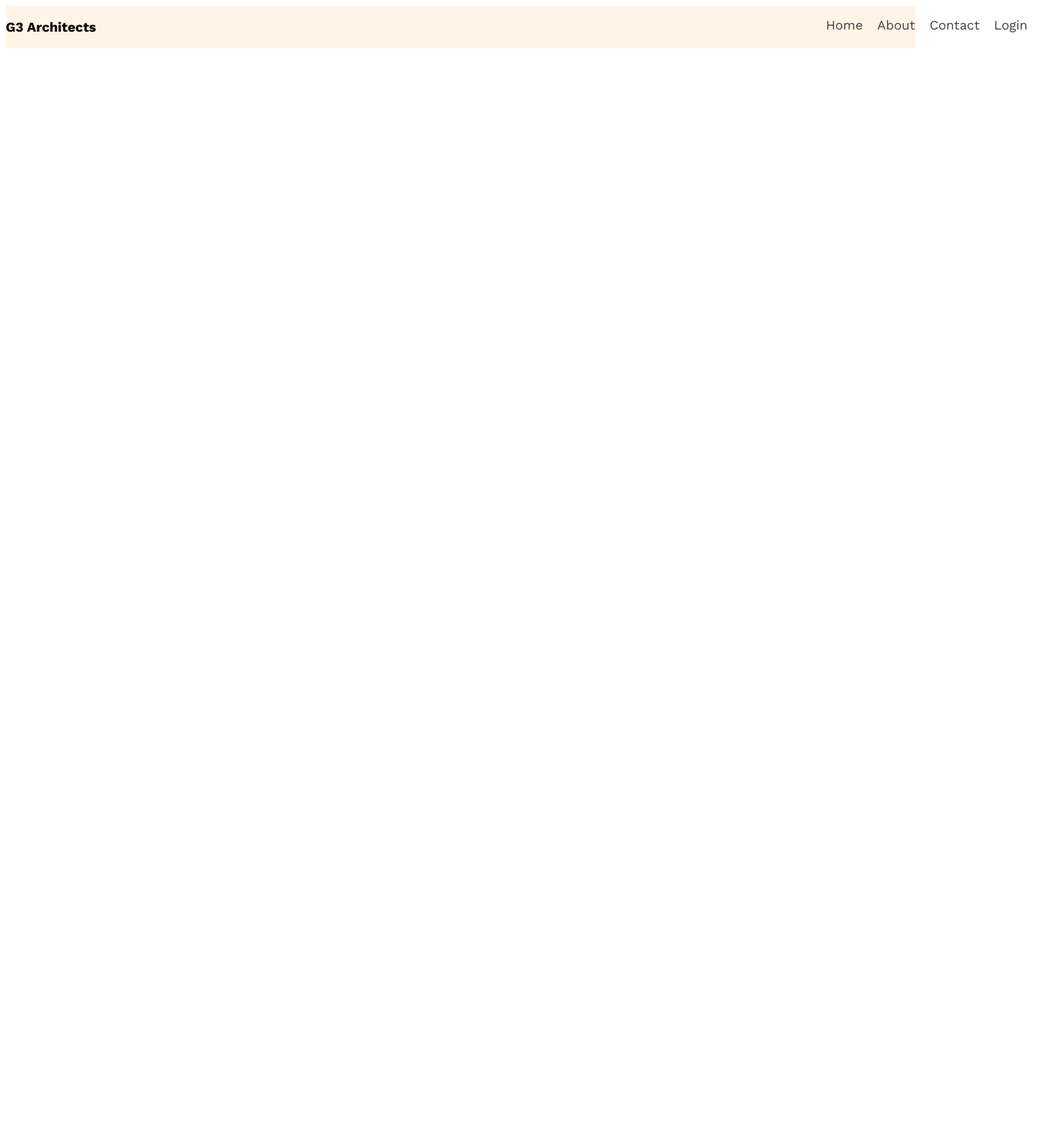
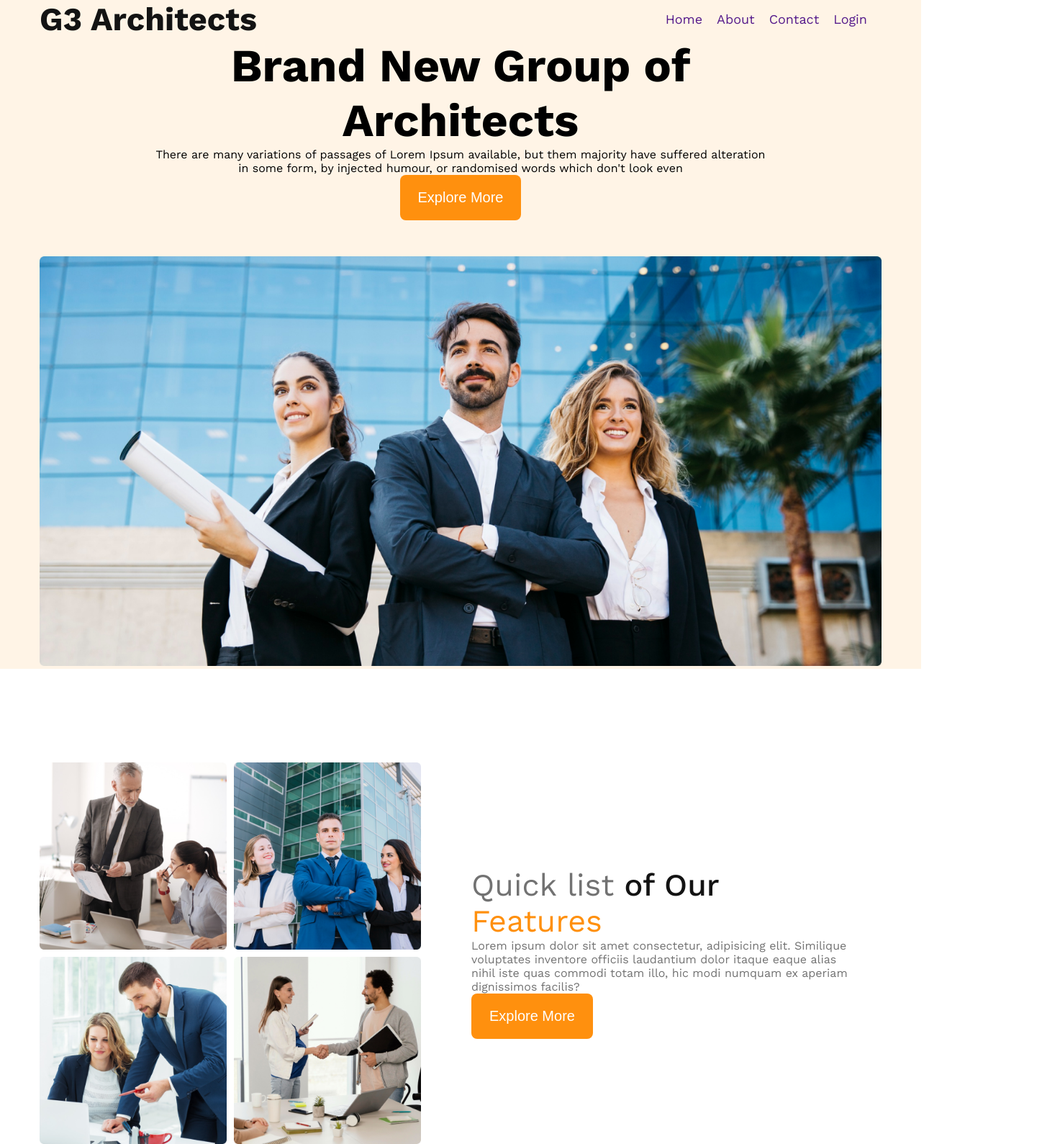
Before and after one commit to diponchakma1/g3-architects-website, a plain HTML site: page index.html in a window 1280 px wide. Shown: the whole page at 72% size, 1448 px wide, since content can reach past the window. Before the commit the page ends 800 px from the top, so only its background shows below. Drawn offline with nearby package versions, Linux system fonts and the light colour scheme.

Commit message:
our feature section added with simple responsive

```diff
--- a/index.html
+++ b/index.html
@@ -11,7 +11,7 @@
 <body class="work-sans-font">
     <header class="bg-light">
         <nav class="navbar display-flex">
-            <h3 class="brand">G3 Architects</h3>
+            <h3 class="brand text-gray-1">G3 Architects</h3>
             <ul class="nav-links display-flex">
                 <li class="nav-item"><a href="" class="nav-link text-gray">Home</a></li>
                 <li class="nav-item"><a href="" class="nav-link text-gray">About</a></li>
@@ -19,12 +19,38 @@
                 <li class="nav-item"><a href="" class="nav-link text-gray">Login</a></li>
             </ul>
         </nav>
-        <banner class="banner">
-
-        </banner>
+        <div class="banner">
+            <div class="banner-content">
+                <h1 class="banner-title">Brand New Group of Architects</h1>
+                <p class="banner-description">There are many variations of passages of Lorem Ipsum available, but them
+                    majority have suffered alteration in some form, by injected humour, or randomised words which don't
+                    look
+                    even</p>
+                <button class="btn-primary">Explore More</button>
+            </div>
+            <img src="images/banner.png" alt="">
+        </div>
     </header>
     <main>
-
+        <section class="team display-flex">
+            <div class="team-images-container">
+                <img src="images/team1.png" alt="two Architects discussing">
+                <img src="images/team2.png" alt="">
+                <img src="images/team3.png" alt="">
+                <img src="images/team4.png" alt="">
+            </div>
+            <div class="our-features">
+                <h2 class="feature-title"><span class="quick-list text-light-gray">Quick list</span><span id="of-our">
+                        of Our</span>
+                    <span class="features text-primary">Features</span>
+                </h2>
+                <p class="feature-description text-light-gray">Lorem ipsum dolor sit amet consectetur, adipisicing elit.
+                    Similique
+                    voluptates inventore officiis laudantium dolor itaque eaque alias nihil iste quas commodi totam
+                    illo, hic modi numquam ex aperiam dignissimos facilis?</p>
+                <button class="btn-primary">Explore More</button>
+            </div>
+        </section>
     </main>
     <footer>
 
--- a/style/g3architects.css
+++ b/style/g3architects.css
@@ -1,12 +1,21 @@
 @import url('https://fonts.googleapis.com/css2?family=Work+Sans:ital,wght@0,100..900;1,100..900&display=swap');
-
-
 
 .work-sans-font {
     font-family: "Work Sans", sans-serif;
     font-optical-sizing: auto;
     font-weight: 400px;
     font-style: normal;
+}
+
+* {
+    margin: 0;
+    padding: 0;
+    box-sizing: border-box;
+}
+
+img {
+    width: 100%;
+    height: 100%;
 }
 
 /* shared style */
@@ -16,9 +25,26 @@
     /* margin: 0 auto; */
 }
 
+main {
+    max-width: 1440px;
+    width: 1170px;
+    margin: 0 auto;
+}
+
+main>section {
+    padding-top: 130px;
+}
+
+/* Dark 01 */
+.text-gray-1 {
+    color: #131313;
+    font-size: 45px;
+    font-weight: bold;
+}
+
 /* Dark 02 */
 
-.text-gray {
+.text-gray-2 {
     color: #424242
 }
 
@@ -27,14 +53,28 @@
     color: #727272;
 }
 
+.text-primary {
+    color: #FF900E;
+}
+
 .bg-light {
     background-color: rgba(255, 144, 14, 0.1);
+}
+
+.btn-primary {
+    background-color: #FF900E;
+    border-radius: 8px;
+    color: white;
+    padding: 20px 25px;
+    border: none;
+    font-size: 1.25rem;
 }
 
 /* navbar style */
 
 .navbar {
     justify-content: space-between;
+    align-items: center;
 }
 
 .nav-item {
@@ -51,7 +91,87 @@
 .navbar,
 .banner {
     margin: 0 auto;
-    width: 1440px;
+    width: 1170px;
+}
+
+/* banner related style */
+
+.banner-content {
+    width: 860px;
+    text-align: center;
+    margin: 0 auto;
+    margin-bottom: 50px;
+
+}
+
+.banner-title {
+    font-weight: 700;
+    font-size: 4rem;
+}
+
+/* team style start */
+.team {
+    margin: 0 auto;
+    justify-content: space-between;
+    align-items: center;
+    gap: 70px;
+}
+
+.team-images-container {
+    display: grid;
+    grid-template-columns: repeat(2, 1fr);
+    gap: 10px;
+}
+
+.our-features {
+    max-width: 530px;
+    margin-right: 40px;
+}
+
+.feature-title {
+    font-weight: 700;
+    font-size: 2.7rem;
+}
+
+.quick-list {
+    font-weight: 400;
+}
+
+#of-our {
+    color: #131313;
+    font-weight: 500;
+}
+
+.features {
+    font-weight: 400;
+}
+
+/* Media query apply */
+@media screen and (max-width: 576px) {
+
+    .navbar,
+    .nav-links,
+    .banner,
+    .team {
+        flex-direction: column;
+    }
+
+    .banner,
+    .navbar {
+        width: 425px;
+    }
+
+    .banner-content {
+        width: 430px;
+    }
+
+    .team-images-container {
+        grid-template-columns: repeat(1, 1fr);
+    }
+
+    .our-features {
+        margin-right: 10px;
+    }
 }
 
 /* main style */
```
